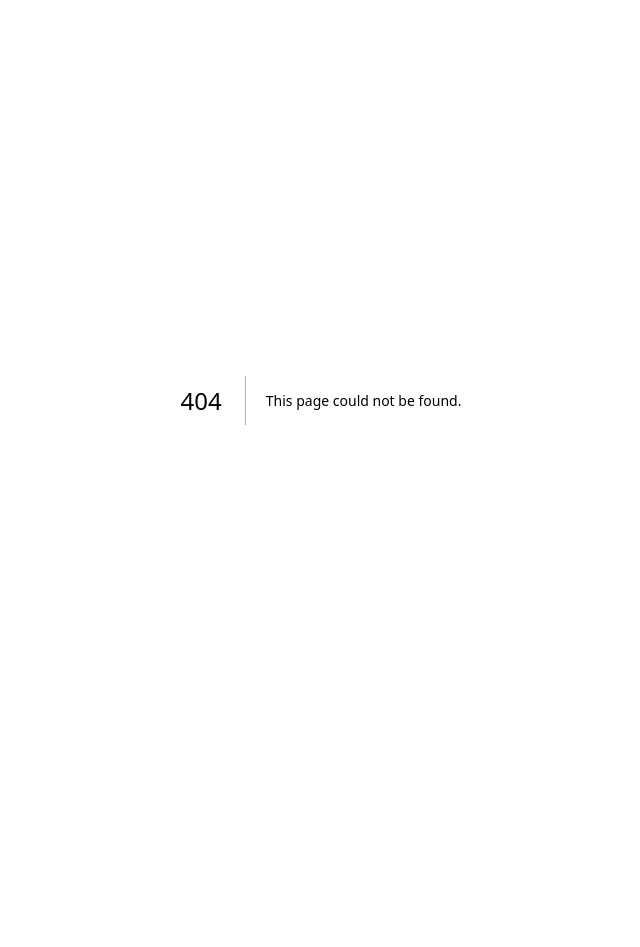
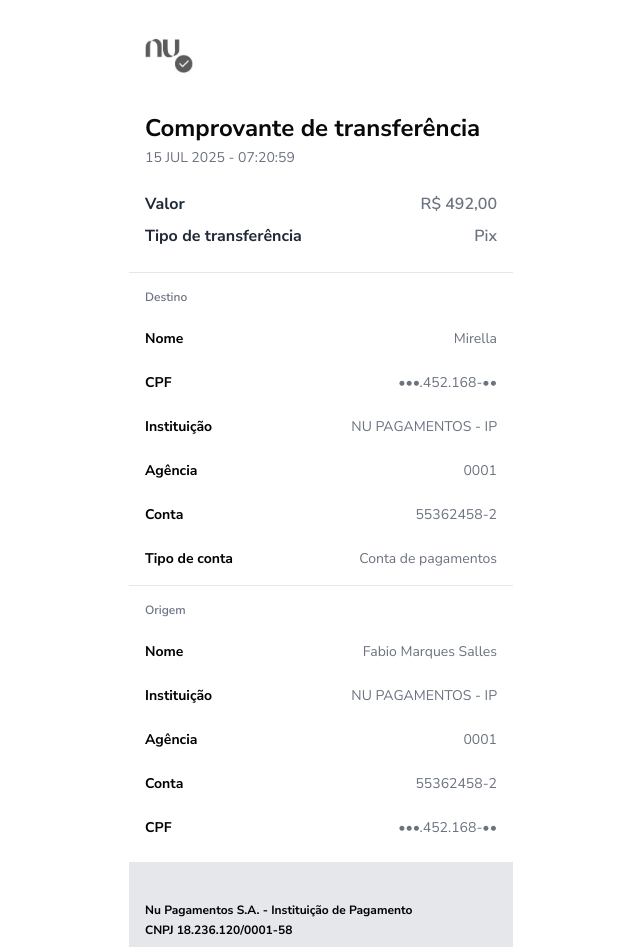
Before and after one commit to hitmain13/comprovante.nubank, a Next.js app: page /comprovante-nubank in a window 1280 px wide. Before the commit this address had no page. Shown: the top 947 px of the page, without its empty margins (319-959 px from the left). Before the commit the page ends 800 px from the top, so only its background shows below. Built offline with nearby package versions, Linux system fonts and the light colour scheme.

Commit message:
feat: add página comprovante nubank

```diff
--- a/app/api/login/route.ts
+++ b/app/api/login/route.ts
@@ -19,3 +19,5 @@ export async function POST() {
 
   return response
 }
+
+// Testar o backend deployado via local!
--- /dev/null
+++ b/app/comprovante-nubank/page.tsx
@@ -0,0 +1,96 @@
+import { formatToBRL } from '@/helpers/formatToBRL'
+import {
+  convertToSearchParams,
+  getTransactionProps,
+} from '@/helpers'
+
+export default async function NubankReceiptPage({ searchParams }: { searchParams: Record<string, string> }) {
+  const convertedSearchParams = convertToSearchParams(searchParams)
+  const props = getTransactionProps(convertedSearchParams, searchParams)
+  const formattedAmount = formatToBRL(Number(props.valor) || 492)
+
+  return (
+    <div className="min-h-screen bg-white flex flex-col items-center py-6 px-2">
+      <div className="w-full max-w-96 bg-white rounded-xl shadow-none border-0">
+        <div className="flex flex-col items-left mb-2">
+          <img src="/nubank-comprovante.png" alt="Nubank logo" className="w-12 h-12 ml-4 mt-2 mb-6" />
+        </div>
+        <h1 className="text-2xl font-bold px-4 mb-1 mt-2">Comprovante de transferência</h1>
+        <div className="text-gray-500 text-sm px-4 mb-6">15 JUL 2025 - 07:20:59</div>
+
+        <div className="flex justify-between items-center px-4 mb-2">
+          <span className="text-gray-800 font-bold">Valor</span>
+          <span className="text-gray-500 font-semibold text-md">{formattedAmount}</span>
+        </div>
+        <div className="flex justify-between items-center px-4 mb-6">
+          <span className="text-gray-800 font-bold">Tipo de transferência</span>
+          <span className="text-gray-500 font-semibold">Pix</span>
+        </div>
+
+        <Divider />
+
+        <SectionTitle>Destino</SectionTitle>
+        <InfoGrid>
+          <InfoLabel>Nome</InfoLabel>
+          <InfoValue>{props.destinoNome}</InfoValue>
+          <InfoLabel>CPF</InfoLabel>
+          <InfoValue>{maskCpf(props.destinoCpf)}</InfoValue>
+          <InfoLabel>Instituição</InfoLabel>
+          <InfoValue>{props.destinoInstituicao}</InfoValue>
+          <InfoLabel>Agência</InfoLabel>
+          <InfoValue>{props.destinoAgencia}</InfoValue>
+          <InfoLabel>Conta</InfoLabel>
+          <InfoValue>{props.destinoConta}</InfoValue>
+          <InfoLabel>Tipo de conta</InfoLabel>
+          <InfoValue>Conta de pagamentos</InfoValue>
+        </InfoGrid>
+
+        <Divider />
+
+        <SectionTitle>Origem</SectionTitle>
+        <InfoGrid>
+          <InfoLabel>Nome</InfoLabel>
+          <InfoValue>{props.origemNome}</InfoValue>
+          <InfoLabel>Instituição</InfoLabel>
+          <InfoValue>{props.origemInstituicao}</InfoValue>
+          <InfoLabel>Agência</InfoLabel>
+          <InfoValue>{props.origemAgencia}</InfoValue>
+          <InfoLabel>Conta</InfoLabel>
+          <InfoValue>{props.origemConta}</InfoValue>
+          <InfoLabel>CPF</InfoLabel>
+          <InfoValue>{maskCpf(props.origemCpf)}</InfoValue>
+        </InfoGrid>
+
+        <div className="mt-6 mb-2 text-xs text-black p-4 py-10 bg-gray-200">
+          <div className="mb-1 font-bold">Nu Pagamentos S.A. - Instituição de Pagamento</div>
+          <div className="mb-2 font-bold">CNPJ 18.236.120/0001-58</div>
+          <div className="mb-1 font-bold">ID da transação:</div>
+          <div className="mb-2 break-all font-bold">{props.transacaoId}</div>
+          <div className="mb-1 text-gray-500">Estamos aqui para ajudar se você tiver alguma dúvida.</div>
+          <a href="#" className="text-[#8A05BE] font-medium text-sm mb-1 inline-block">Me ajuda <span aria-hidden>→</span></a>
+          <div className="mt-2 text-gray-500">Ouvidoria: 0800 887 0463 | ouvidoria@nubank.com.br<br/>(Atendimento das 8h às 18h em dias úteis).</div>
+        </div>
+      </div>
+    </div>
+  )
+}
+
+function SectionTitle({ children }: { children: React.ReactNode }) {
+  return <div className="text-gray-500 font-semibold text-xs mt-4 mb-6 px-4">{children}</div>
+}
+function InfoGrid({ children }: { children: React.ReactNode }) {
+  return <div className="grid grid-cols-2 gap-y-6 gap-x-4 text-sm px-4 mb-2">{children}</div>
+}
+function InfoLabel({ children }: { children: React.ReactNode }) {
+  return <span className="text-black font-bold">{children}</span>
+}
+function InfoValue({ children }: { children: React.ReactNode }) {
+  return <span className="text-gray-500 text-right">{children}</span>
+}
+function maskCpf(cpf: string) {
+  if (!cpf) return ''
+  return cpf.replace(/(\d{3})\d{3}(\d{3})/, '•••$2•••')
+}
+function Divider() {
+  return <div className="w-full border-t border-gray-200 my-4" />
+}
--- a/app/globals.css
+++ b/app/globals.css
@@ -54,6 +54,6 @@
     @apply border-border;
   }
   body {
-    @apply bg-background text-foreground;
+    @apply bg-background text-foreground font-sans;
   }
 }
--- a/app/layout.tsx
+++ b/app/layout.tsx
@@ -1,5 +1,12 @@
 import type React from 'react'
+import { Nunito_Sans } from 'next/font/google'
 import '@/app/globals.css'
+
+const nunitoSans = Nunito_Sans({
+  subsets: ['latin'],
+  display: 'swap',
+  variable: '--font-nunito-sans',
+})
 
 export const metadata = {
   title: 'Nubank - Reinventando a relação das pessoas com o dinheiro',
@@ -36,7 +43,7 @@ export const metadata = {
 
 export default function RootLayout({ children }: { children: React.ReactNode }) {
   return (
-    <html lang="pt-BR">
+    <html lang="pt-BR" className={nunitoSans.variable}>
       <head>
         <link
           rel="icon"
--- a/tailwind.config.ts
+++ b/tailwind.config.ts
@@ -64,6 +64,9 @@ const config = {
           900: "#581c87",
         },
       },
+      fontFamily: {
+        sans: ["var(--font-nunito-sans)"],
+      },
       borderRadius: {
         lg: "var(--radius)",
         md: "calc(var(--radius) - 2px)",
```
Also changed, not shown: public/nubank-comprovante.png (added).
